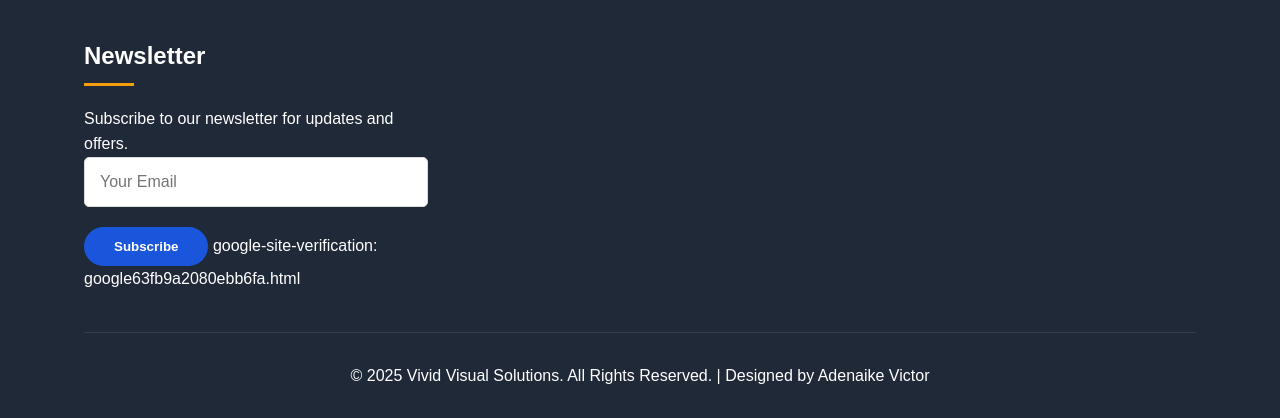
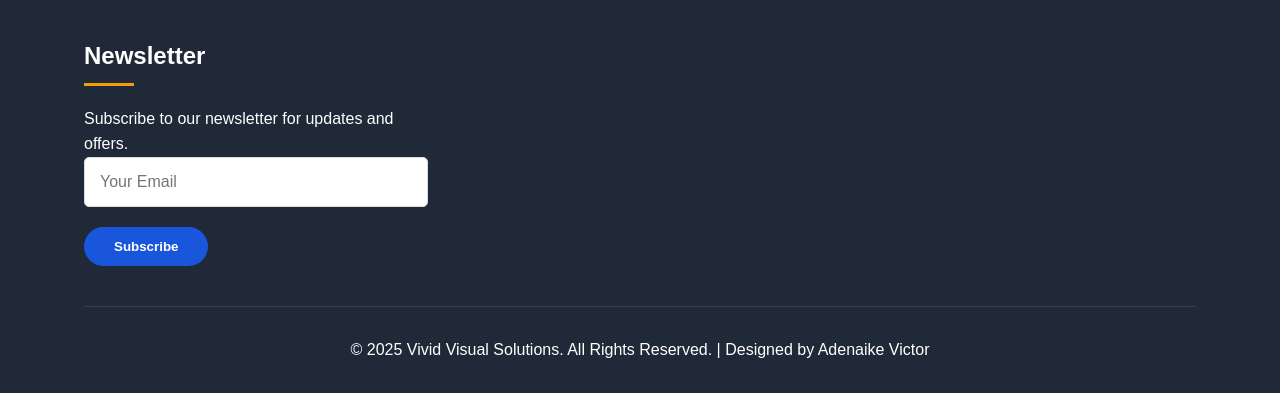
Before and after one commit to manzonian/Vivid-Visual-Solutions, a plain HTML site: page index.html in a window 1280 px wide. Shown: the part 4990-5408 px from the top of the page. After the commit the page ends 5383 px from the top, so only its background shows below. Drawn offline with Linux system fonts and the light colour scheme.

Commit message:
Update index.html

```diff
--- a/index.html
+++ b/index.html
@@ -907,13 +907,13 @@
                             <input type="email" class="form-control" placeholder="Your Email" required>
                         </div>
                         <button type="submit" class="btn">Subscribe</button>
-                 google-site-verification: google63fb9a2080ebb6fa.html
-                    </form>
+                     </form>
                 </div>
             </div>
             <div class="copyright">
                 <p>&copy; 2025 Vivid Visual Solutions. All Rights Reserved. | Designed by Adenaike Victor</p>
-            </div>
+
+     <meta name="google-site-verification" content="HwIPBtEGztgrRMXlIk2k_FMNXNAp6TPWsngLqiappME" />        </div>
         </div>
     </footer>
 
```
